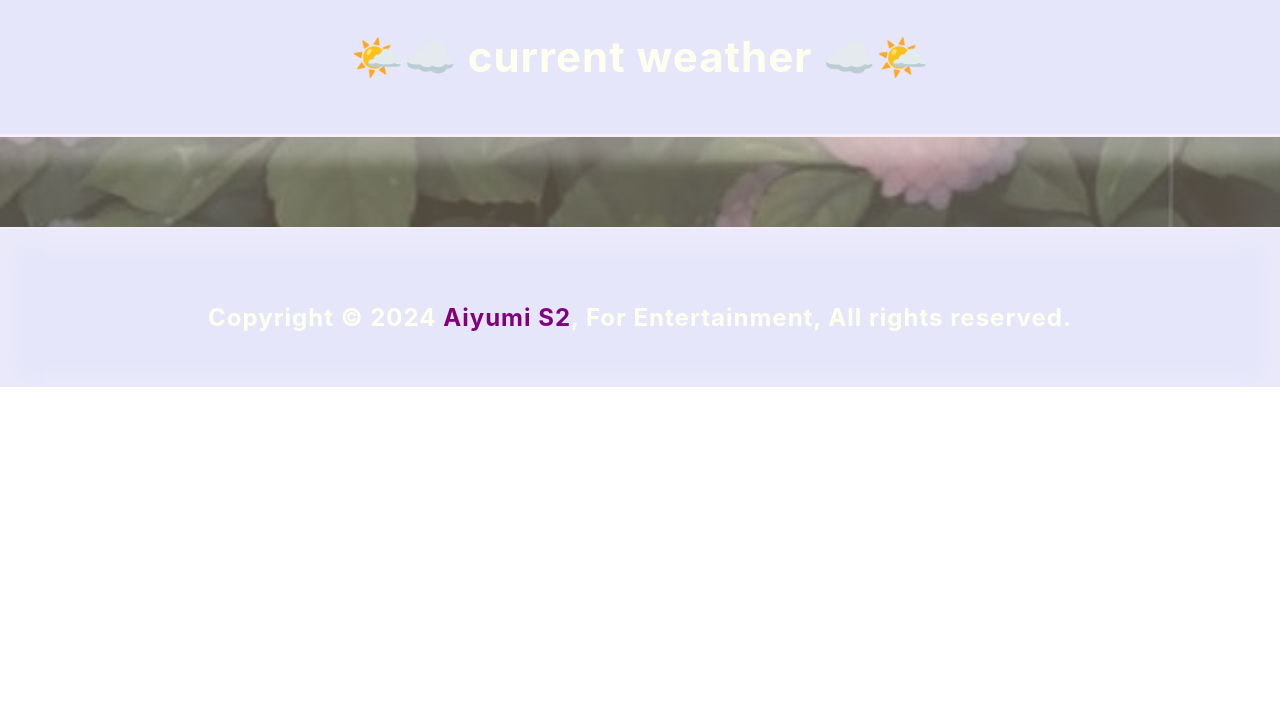
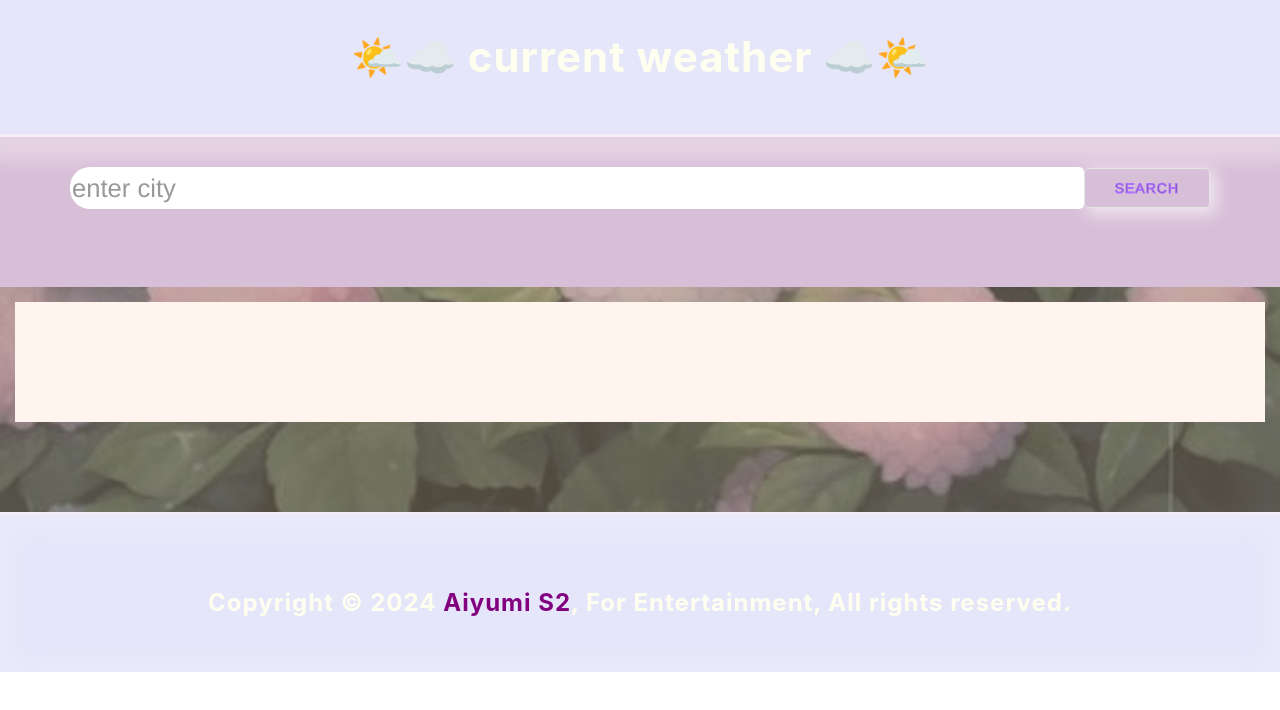
Before and after one commit to Aiyumi3/reactweather, a React (Create React App) app: page / in a window 1280 px wide. Shown: the top 710 px of the page. Built offline with nearby package versions, Linux system fonts and the light colour scheme.

Commit message:
commit ~

```diff
--- a/src/components/HomeP.js
+++ b/src/components/HomeP.js
@@ -1,10 +1,96 @@
-import React from 'react';
+import React, {useState} from 'react';
 import 'uikit/dist/css/uikit.min.css';
 
 const HomeP = () => {
 
+    const [search, setSearch] = useState('');
+    const [errorMessage, setErrorMessage] = useState('');
+    const [weatherData, setWeatherData] = useState(null);
+
+    const handleSearch = async (e) => {
+        e.preventDefault();
+
+        try {
+            const url = `https://api.openweathermap.org/data/2.5/weather?q=${search}&APPID=65fadf9c874327f520bf18defed24255&units=metric`;
+
+            const response = await fetch(url);
+            const data = await response.json();
+
+            const { main, name, sys, weather, coord, wind } = data;
+            const icon = `https://s3-us-west-2.amazonaws.com/s.cdpn.io/162656/${weather[0]["icon"]}.svg`;
+
+            const weatherHtml = (
+                <div className="card mb-4" style={{ borderRadius: '17px', margin: '15px' }}>
+                    <div className="row no-gutters">
+                        <div className="col-8 col-xl-7">
+                            <div className="float-left">
+                                <img src={icon} className="card-img" alt="weather" style={{ margin: '7px' }} />
+                            </div>
+                        </div>
+                        <div className="card-body">
+                            <p className="card-text"><span style={{ color: '#54315c', fontSize: '15pt', fontWeight: 400, paddingLeft: '10px', textAlign: 'center' }}>
+                                {weather[0]["description"]}
+                            </span>
+                            </p>
+                            <p className="card-text">
+                                <span style={{ fontSize: '20pt', fontWeight: 700 }}>{Math.round(main.temp)}<sup style={{ backgroundColor: '#ffe4c4', borderRadius: '10px' }}>°C</sup></span><br />
+                                min: {Math.round(main.temp_min)}<sup style={{ backgroundColor: 'bisque', borderRadius: '10px' }}>°C</sup>,
+                                max: {Math.round(main.temp_max)}<sup style={{ backgroundColor: 'bisque', borderRadius: '10px' }}>°C</sup><br />
+                                humidity 💧: {main.humidity} %<br />
+                                wind speed: {wind["speed"]} m/s
+                                <br />
+                                <small className="text-muted">coords: {coord["lon"]}, {coord["lat"]}</small>
+                            </p>
+                            <h5 className="card-title">
+                                {name}, <span style={{ backgroundColor: '#efd0f7', borderRadius: '11px' }}>{sys.country}</span>
+                            </h5>
+                        </div>
+                    </div>
+                </div>
+            );
+            setWeatherData(weatherHtml);
+
+        } catch (error) {
+            setErrorMessage("Enter a valid city!");
+        }
+
+        setErrorMessage("");
+        setSearch('');
+    };
+
     return (
         <>
+            <nav
+                style={{height: '90px', backgroundColor: 'thistle',
+                    padding: '30px 70px 30px 70px', zIndex: 3, position: 'sticky', top: '-1em' }}>
+                <form onSubmit={handleSearch}
+                      className="uk-flex uk-flex-middle uk-margin-bottom">
+                    <input className="uk-search-input uk-border-rounded" type="search" aria-label="Search"
+                           value={search} onChange={(e) => setSearch(e.target.value)}
+                           style={{borderTopLeftRadius: '20px', borderBottomLeftRadius: '20px'}} name="city"
+                           id="inp-name" placeholder="enter city"/>
+
+                    <button type="submit" id="search" className="uk-button uk-button-default uk-border-rounded">
+                        search
+                    </button>
+                    {errorMessage && <span className="uk-text-danger" id="inp-name-notify">{errorMessage}</span>}
+
+                </form>
+            </nav>
+
+            <section id="content"
+                     style={{height: 'available', backgroundColor: 'seashell', margin: '15px', backgroundAttachment: 'initial'}}>
+
+                <br/><br/>
+                <div className="container" style={{backgroundPosition: 'inherit', position: 'relative'}}>
+                    <div id="weather-container"
+                         className="uk-child-width-1-2@s uk-child-width-1-4@md uk-child-width-1-2@lg uk-child-width-1-3@xl" uk-grid="true">
+                        {weatherData}
+                    </div>
+                </div>
+                <br/>
+
+            </section>
         </>
     );
 };
--- a/src/index.css
+++ b/src/index.css
@@ -57,16 +57,21 @@ textarea::placeholder {
     font-size: 100%; /*12pt*/
 }
 button {
+    background-color: peachpuff;
+    color: floralwhite;
+    border-color: thistle;
+    display: block;
+    font-weight: 700;
+    letter-spacing: 1px;
+    border-top-right-radius: 20px;
+    border-bottom-right-radius: 20px;
 	cursor: pointer;
 	padding: 25px 20px;
 	justify-content: center;
 	align-items: center;
-	border-radius: 50px;
-	background-color: #471F3D;
 	box-shadow: 4px 4px 15px 3px rgba(255, 255, 255, 0.58);
 	-webkit-text-stroke: 1px #ad6fff;
 	text-align: center;
-	color: #F5EDF7;
 	transition: background-color 10s, color 10s, ease-in-out;
     font-family: 'Andika',"Arial Rounded MT", Helvetica, sans-serif;
     font-size: 160%; /*20pt*/
@@ -74,4 +79,5 @@ button {
 button:active {
 	color: #471F3D;
 	background-color: #F5EDF7;
+    color: rgba(243, 135, 135, 0.97);
 }
```
